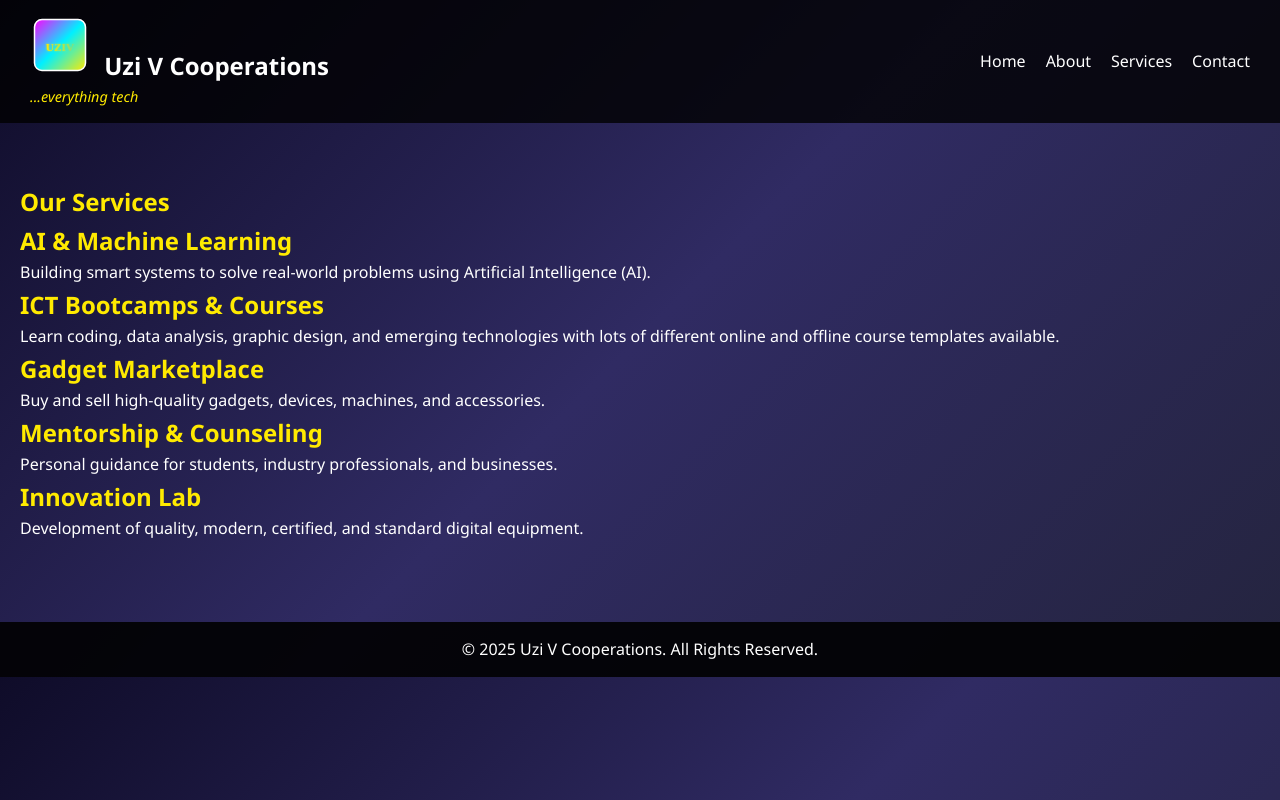
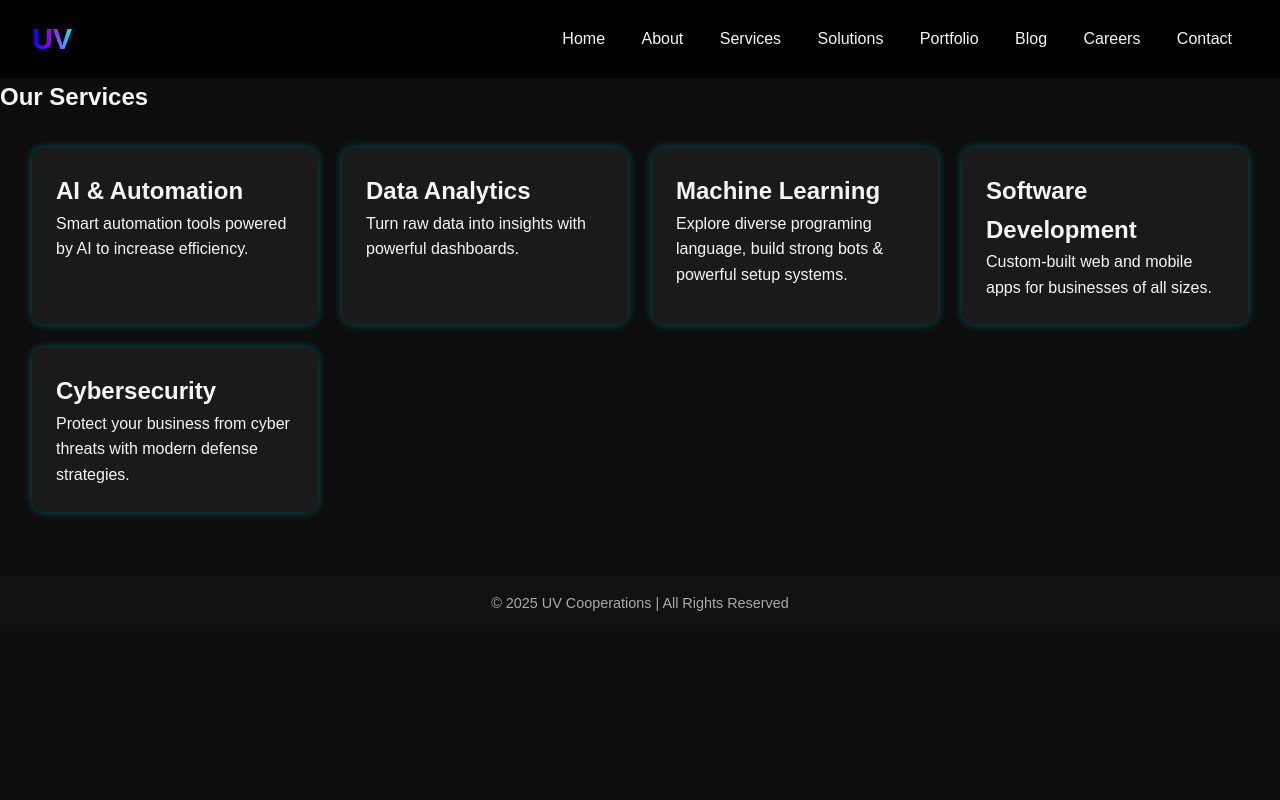
Before and after one commit to UziV05/uzi-v---cooperations, a Flask app: page /services in a window 1280 px wide. Run offline with Flask 3, Linux system fonts and the light colour scheme.

Commit message:
First commit - Uzi V Cooperations site

```diff
--- a/app.py
+++ b/app.py
@@ -3,7 +3,7 @@ from flask import Flask, render_template
 app = Flask(__name__)
 
 @app.route("/")
-def home():
+def index():
     return render_template("index.html")
 
 @app.route("/about")
--- a/render.yaml
+++ b/render.yaml
@@ -2,6 +2,7 @@ services:
   - type: web
     name: uzi-v-cooperations
     env: python
+    region: oregon
     plan: free
-    buildCommand: ""
+    buildCommand: pip install -r requirements.txt
     startCommand: gunicorn app:app
--- a/static/css/style.css
+++ b/static/css/style.css
@@ -1,83 +1,102 @@
-/* General Reset */
-* {
-    margin: 0;
-    padding: 0;
-    box-sizing: border-box;
-}
-
+/* Reset */
+* { margin: 0; padding: 0; box-sizing: border-box; }
 body {
-    font-family: "Segoe UI", Tahoma, Geneva, Verdana, sans-serif;
-    background: linear-gradient(135deg, #0f0c29, #302b63, #24243e);
-    color: white;
+  font-family: 'Poppins', sans-serif;
+  background: #0d0d0d;
+  color: #f5f5f5;
   line-height: 1.6;
 }
 
-/* Navbar */
-.navbar {
+/* Header */
+header {
   display: flex;
   justify-content: space-between;
   align-items: center;
-    padding: 15px 30px;
-    background: rgba(0,0,0,0.8);
+  padding: 1rem 2rem;
+  background: rgba(0, 0, 0, 0.9);
   position: sticky;
   top: 0;
+  z-index: 1000;
 }
-
-.logo img {
-    width: 60px;
-    height: 60px;
+header .logo {
+  font-size: 1.8rem;
+  font-weight: bold;
+  background: linear-gradient(90deg, #00f, #a0f, #0ff);
+  -webkit-background-clip: text;
+  -webkit-text-fill-color: transparent;
 }
-
-.logo .brand {
-    font-size: 1.5rem;
-    font-weight: bold;
-    margin-left: 10px;
-}
-
-.logo .motto {
-    font-size: 0.9rem;
-    color: #ffea00;
-}
-
-.nav-links {
-    list-style: none;
-    display: flex;
-    gap: 20px;
-}
-
-.nav-links li a {
+header nav a {
+  margin: 0 1rem;
   text-decoration: none;
-    color: white;
+  color: #f5f5f5;
   transition: color 0.3s;
 }
-
-.nav-links li a:hover {
-    color: #ffea00;
-}
+header nav a:hover { color: #0ff; }
 
 /* Hero */
 .hero {
   text-align: center;
-    padding: 100px 20px;
+  padding: 6rem 2rem;
+  background: linear-gradient(135deg, #111, #222);
+}
+.hero h1 {
+  font-size: 3rem;
+  background: linear-gradient(90deg, #0ff, #a0f, #f0f);
+  -webkit-background-clip: text;
+  -webkit-text-fill-color: transparent;
+}
+.hero p { margin: 1rem 0; font-size: 1.2rem; }
+.cta-btn {
+  background: linear-gradient(90deg, #0ff, #a0f, #f0f);
+  border: none;
+  padding: 0.8rem 1.6rem;
+  border-radius: 30px;
+  color: #fff;
+  font-weight: bold;
+  cursor: pointer;
+  transition: transform 0.3s;
+}
+.cta-btn:hover { transform: scale(1.05); }
+
+/* Cards */
+.cards, .projects, .blog-list, .jobs {
+  display: grid;
+  grid-template-columns: repeat(auto-fit, minmax(250px, 1fr));
+  gap: 1.5rem;
+  padding: 2rem;
+}
+.card, .project-card, .blog-card, .job-card {
+  background: #1a1a1a;
+  padding: 1.5rem;
+  border-radius: 12px;
+  box-shadow: 0 0 10px rgba(0,255,255,0.3);
+  transition: transform 0.3s;
+}
+.card:hover, .project-card:hover, .blog-card:hover, .job-card:hover {
+  transform: translateY(-5px);
 }
 
-.hero h1 span {
-    color: #ffea00;
+/* Contact form */
+form {
+  display: flex;
+  flex-direction: column;
+  max-width: 500px;
+  margin: auto;
 }
-
-/* Sections */
-section {
-    padding: 60px 20px;
+form input, form textarea {
+  margin: 0.5rem 0;
+  padding: 0.8rem;
+  border: none;
+  border-radius: 8px;
 }
-
-h1, h2 {
-    color: #ffea00;
-}
+form button { margin-top: 1rem; }
 
 /* Footer */
 footer {
   text-align: center;
-    padding: 15px;
-    background: rgba(0,0,0,0.9);
-    margin-top: 20px;
+  padding: 1rem;
+  background: #111;
+  margin-top: 2rem;
+  font-size: 0.9rem;
+  color: #aaa;
 }
--- a/static/js/script.js
+++ b/static/js/script.js
@@ -1,4 +1,3 @@
-// Simple dropdown animation placeholder
 document.addEventListener("DOMContentLoaded", () => {
-    console.log("Uzi V Cooperations site loaded successfully.");
+  console.log("Uzi V Cooperations site loaded!");
 });
--- a/templates/base.html
+++ b/templates/base.html
@@ -3,34 +3,33 @@
 <head>
   <meta charset="UTF-8">
   <meta name="viewport" content="width=device-width, initial-scale=1.0">
-    <title>Uzi V Cooperations</title>
+  <title>{% block title %}UV Cooperations{% endblock %}</title>
   <link rel="stylesheet" href="{{ url_for('static', filename='css/style.css') }}">
-    <script src="{{ url_for('static', filename='js/script.js') }}" defer></script>
 </head>
 <body>
-    <!-- Navbar -->
-    <nav class="navbar">
-        <div class="logo">
-            <img src="{{ url_for('static', filename='logo.svg') }}" alt="Uzi V Logo">
-            <span class="brand">Uzi V Cooperations</span>
-            <p class="motto"><em>...everything tech</em></p>
-        </div>
-        <ul class="nav-links">
-            <li><a href="{{ url_for('home') }}">Home</a></li>
-            <li><a href="{{ url_for('about') }}">About</a></li>
-            <li><a href="{{ url_for('services') }}">Services</a></li>
-            <li><a href="{{ url_for('contact') }}">Contact</a></li>
-        </ul>
+  <!-- Header -->
+  <header>
+    <div class="logo">UV</div>
+    <nav>
+      <a href="{{ url_for('home') }}">Home</a>
+      <a href="{{ url_for('about') }}">About</a>
+      <a href="{{ url_for('services') }}">Services</a>
+      <a href="{{ url_for('solutions') }}">Solutions</a>
+      <a href="{{ url_for('portfolio') }}">Portfolio</a>
+      <a href="{{ url_for('blog') }}">Blog</a>
+      <a href="{{ url_for('careers') }}">Careers</a>
+      <a href="{{ url_for('contact') }}">Contact</a>
     </nav>
+  </header>
 
-    <!-- Main Content -->
+  <!-- Page Content -->
   <main>
     {% block content %}{% endblock %}
   </main>
 
   <!-- Footer -->
   <footer>
-        <p>&copy; 2025 Uzi V Cooperations. All Rights Reserved.</p>
+    <p>© 2025 UV Cooperations | All Rights Reserved</p>
   </footer>
 </body>
 </html>
--- a/templates/contact.html
+++ b/templates/contact.html
@@ -1,10 +1,13 @@
 {% extends "base.html" %}
+
+{% block title %}Contact - UV Cooperations{% endblock %}
+
 {% block content %}
 <section class="contact">
   <h1>Contact Us</h1>
   <ul>
     <li>Email: <a href="mailto:contact@uzivcoop.ng.com">contact@uzivcoop.ng.com</a></li>
-        <li>Phone: +234 902 484 6685, +234 805 302 2319</li>
+    <li>Phone: +234 902 484 6685, +234 805 230 2319</li>
     <li>Instagram: <a href="https://instagram.com/uzivco" target="_blank">@uzivco</a></li>
     <li>Twitter (X): <a href="https://x.com/uzivco" target="_blank">@uzivco</a></li>
     <li>Facebook: <a href="https://facebook.com/uzivcoop" target="_blank">@uzivcoop</a></li>
--- a/templates/services.html
+++ b/templates/services.html
@@ -1,21 +1,31 @@
 {% extends "base.html" %}
+
+{% block title %}Services - UV Cooperations{% endblock %}
+
 {% block content %}
 <section class="services">
-    <h1>Our Services</h1>
-
-    <h2 id="ai">AI & Machine Learning</h2>
-    <p>Building smart systems to solve real-world problems using Artificial Intelligence (AI).</p>
-
-    <h2 id="bootcamps">ICT Bootcamps & Courses</h2>
-    <p>Learn coding, data analysis, graphic design, and emerging technologies with lots of different online and offline course templates available.</p>
-
-    <h2 id="gadgets">Gadget Marketplace</h2>
-    <p>Buy and sell high-quality gadgets, devices, machines, and accessories.</p>
-
-    <h2 id="mentorship">Mentorship & Counseling</h2>
-    <p>Personal guidance for students, industry professionals, and businesses.</p>
-
-    <h2 id="innovation">Innovation Lab</h2>
-    <p>Development of quality, modern, certified, and standard digital equipment.</p>
+  <h1>Our Services</h1>
+  <div class="cards">
+    <div class="card">
+      <h2>AI & Automation</h2>
+      <p>Smart automation tools powered by AI to increase efficiency.</p>
+    </div>
+    <div class="card">
+      <h2>Data Analytics</h2>
+      <p>Turn raw data into insights with powerful dashboards.</p>
+    </div>
+      <div class="card">
+      <h2>Machine Learning</h2>
+      <p>Explore diverse programing language, build strong bots & powerful setup systems.</p>
+    </div>
+    <div class="card">
+      <h2>Software Development</h2>
+      <p>Custom-built web and mobile apps for businesses of all sizes.</p>
+    </div>
+    <div class="card">
+      <h2>Cybersecurity</h2>
+      <p>Protect your business from cyber threats with modern defense strategies.</p>
+    </div>
+  </div>
 </section>
 {% endblock %}
```
Also changed, not shown: templates/about.html (+19 -8 lines), templates/blog.html (added, +23 -0 lines), templates/careers.html (added, +22 -0 lines), templates/index.html (+16 -2 lines), templates/portfolio.html (added, +23 -0 lines), templates/solutions.html (added, +21 -0 lines), static/logo.svg, 2 other files. Lines whose indentation alone changed are shown as unchanged.
